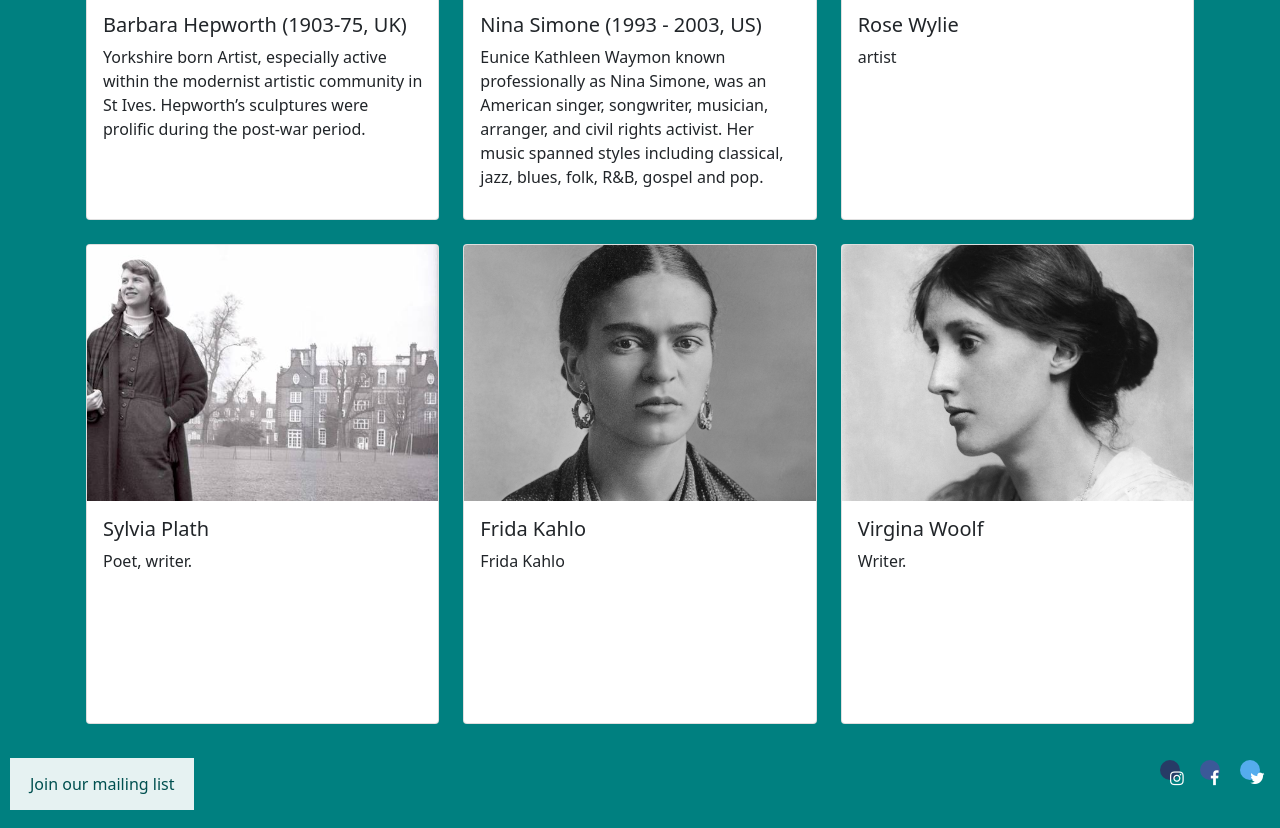
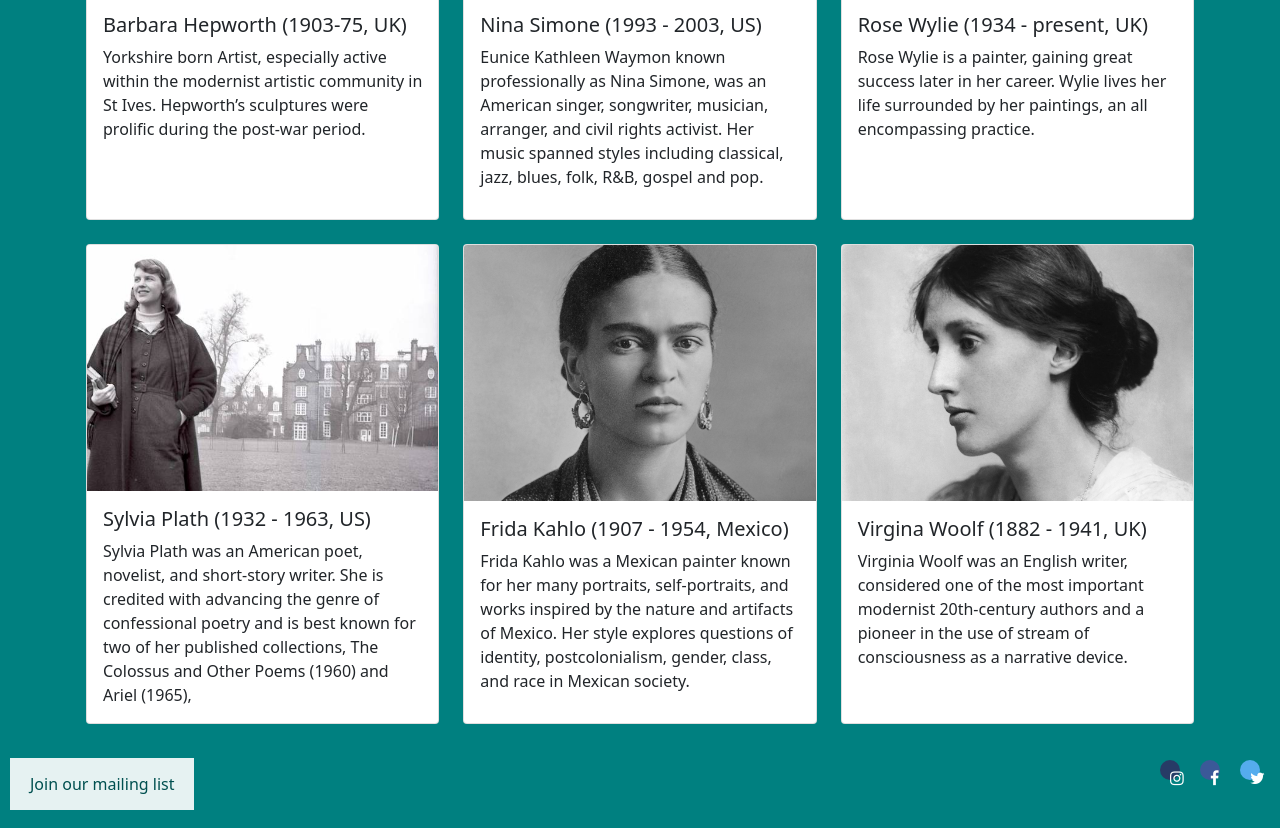
Before and after one commit to NQLE-962/CFG-Gp5-Museum, a plain HTML site: page Arts.html in a window 1280 px wide. Shown: the part 1118-1946 px from the top of the page. Drawn offline with nearby package versions, Linux system fonts and the light colour scheme.

Commit message:
text update

```diff
--- a/Arts.html
+++ b/Arts.html
@@ -83,9 +83,8 @@
                         <div class="card" style="height: 30rem;">
                             <img src="./rosewylie.jpg" class="card-img-top" alt="...">
                             <div class="card-body">
-                                <h5 class="card-title">Rose Wylie</h5>
-                                <p class="card-text">artist
-
+                                <h5 class="card-title">Rose Wylie (1934 - present, UK)</h5>
+                                <p class="card-text">Rose Wylie is a painter, gaining great success later in her career. Wylie lives her life surrounded by her paintings, an all encompassing practice.
                                     </p>
                             </div>
                         </div>
@@ -94,8 +93,9 @@
                     <div class="card" style="height: 30rem;">
                         <img src="./sylviaplath.jpg" class="card-img-top" alt="...">
                         <div class="card-body">
-                            <h5 class="card-title">Sylvia Plath</h5>
-                            <p class="card-text">Poet, writer.</p>
+                            <h5 class="card-title">Sylvia Plath (1932 - 1963, US)</h5>
+                            <p class="card-text">Sylvia Plath was an American poet, novelist, and short-story writer. She is credited with advancing the genre of confessional poetry and is best known for two of her published collections, The Colossus and Other Poems (1960) and Ariel (1965),
+                            </p>
                         </div>
                     </div>
                 </div>
@@ -104,8 +104,8 @@
                         <img src="./fridakahlo.jpg" class="card-img-top"
                             alt="...">
                         <div class="card-body">
-                            <h5 class="card-title">Frida Kahlo</h5>
-                            <p class="card-text">Frida Kahlo</p>
+                            <h5 class="card-title">Frida Kahlo (1907 - 1954, Mexico)</h5>
+                            <p class="card-text">Frida Kahlo was a Mexican painter known for her many portraits, self-portraits, and works inspired by the nature and artifacts of Mexico. Her style explores questions of identity, postcolonialism, gender, class, and race in Mexican society.</p>
                         </div>
                     </div>
                 </div>
@@ -113,8 +113,8 @@
                     <div class="card" style="height: 30rem;">
                         <img src="./virginiawoolf.jpg" class="card-img-top" alt="...">
                         <div class="card-body">
-                            <h5 class="card-title">Virgina Woolf</h5>
-                            <p class="card-text">Writer.</p>
+                            <h5 class="card-title">Virgina Woolf (1882 - 1941, UK)</h5>
+                            <p class="card-text">Virginia Woolf was an English writer, considered one of the most important modernist 20th-century authors and a pioneer in the use of stream of consciousness as a narrative device.</p>
                         </div>
                     </div>
                 </div>
```
